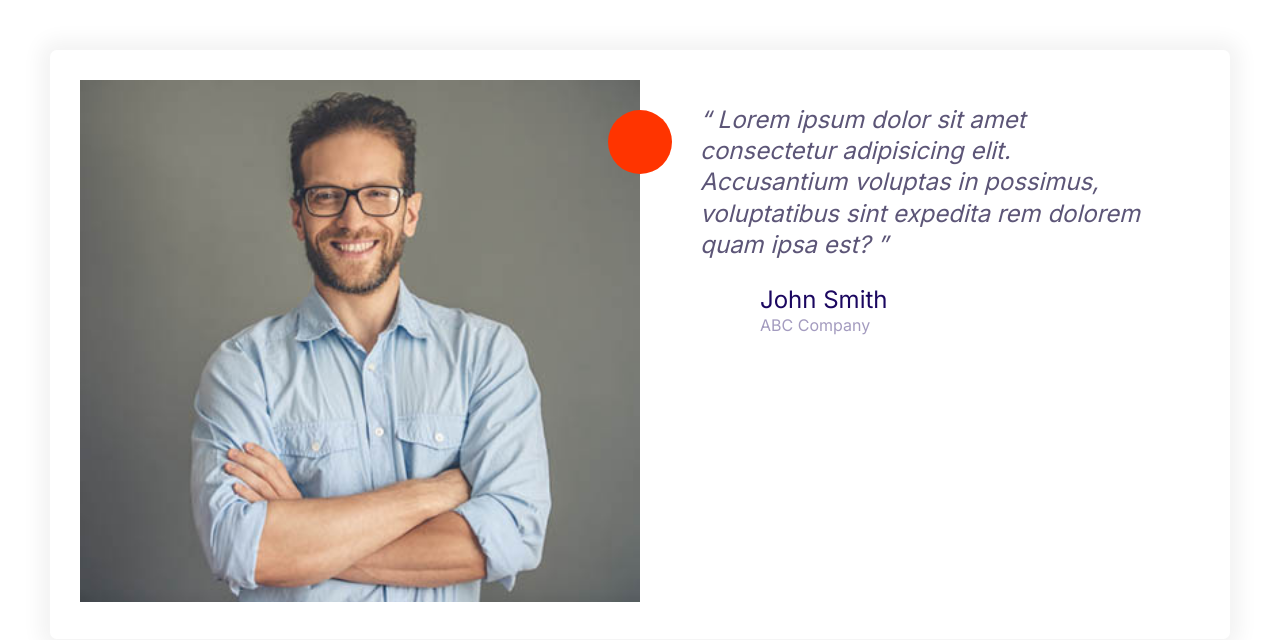
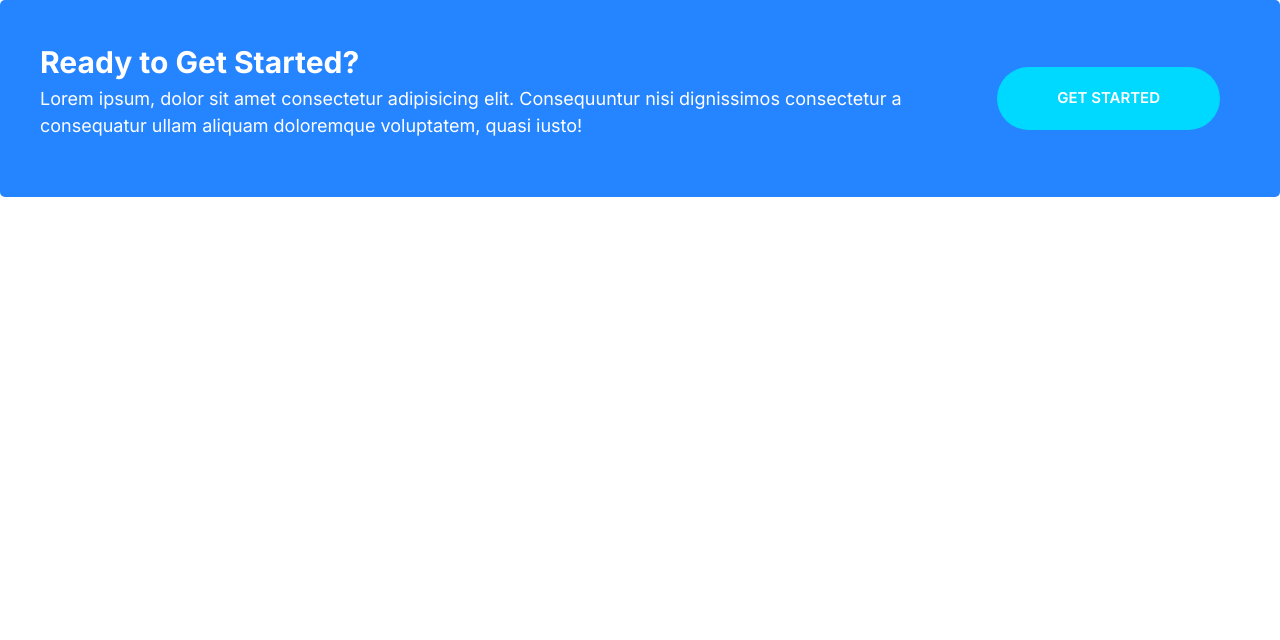
Before and after one commit to sauviksaha/cloud-host, a plain HTML site: page index.html in a window 1280 px wide. Drawn offline with Linux system fonts and the light colour scheme.

Commit message:
Added Callout

```diff
--- a/css/style.css
+++ b/css/style.css
@@ -243,6 +243,11 @@ a {
   display: inline-block;
 }
 
+.btn--stretched {
+  padding-left: 6rem;
+  padding-right: 6rem;
+}
+
 @media screen and (min-width: 1024px) {
   .btn {
     font-size: 1.5rem;
@@ -483,3 +488,43 @@ a {
     margin-left: 6rem;
   }
 }
+
+/* Callout */
+.callout {
+  padding: 4rem;
+  border-radius: 5px;
+}
+
+.callout__heading {
+  color: #fff;
+  margin: 0;
+  font-size: 3rem;
+}
+
+.callout--primary {
+  background: var(--color-primary);
+  color: #fff;
+}
+
+.callout .btn {
+  justify-self: center;
+  align-self: center;
+}
+
+.callout__content {
+  text-align: center;
+}
+
+@media screen and (min-width: 768px) {
+  .callout .grid--1x2 {
+    grid-template-columns: 1fr auto;
+  }
+  .callout__content {
+    text-align: left;
+  }
+
+  .callout .btn {
+    justify-self: start;
+    margin: 0 2rem;
+  }
+}
--- a/index.html
+++ b/index.html
@@ -14,37 +14,18 @@
     <link rel="stylesheet" href="css/style.css" />
     <link rel="stylesheet" href="css/normalize.css" />
   </head>
-  <body style="padding: 5rem">
-    <div class="card testimonial">
+  <body>
+    <div class="callout callout--primary">
       <div class="grid grid--1x2">
-        <div class="testimonial__image">
-          <img src="images/testimonial.jpg" alt="A happy, smiling customer" />
-          <span class="icon-container icon-container--accent">
-            <svg class="icon icon--white">
-              <use xlink:href="images/sprite.svg#quotes"></use>
-            </svg>
-          </span>
+        <div class="callout__content">
+          <h2 class="callout__heading">Ready to Get Started?</h2>
+          <p>
+            Lorem ipsum, dolor sit amet consectetur adipisicing elit.
+            Consequuntur nisi dignissimos consectetur a consequatur ullam
+            aliquam doloremque voluptatem, quasi iusto!
+          </p>
         </div>
-        <blockquote class="quote">
-          <p class="quote__text">
-            Lorem ipsum dolor sit amet consectetur adipisicing elit. Accusantium
-            voluptas in possimus, voluptatibus sint expedita rem dolorem quam
-            ipsa est?
-          </p>
-          <footer>
-            <div class="media">
-              <div class="media__image">
-                <svg class="icon icon--primary quote__line">
-                  <use xlink:href="images/sprite.svg#line"></use>
-                </svg>
-              </div>
-              <div class="media__body">
-                <h3 class="media__title quote__author">John Smith</h3>
-                <p class="quote__organization">ABC Company</p>
-              </div>
-            </div>
-          </footer>
-        </blockquote>
+        <a href="#" class="btn btn--secondary btn--stretched">Get Started</a>
       </div>
     </div>
   </body>
```
Also changed, not shown: components/callout.html (added, +13 -0 lines).
